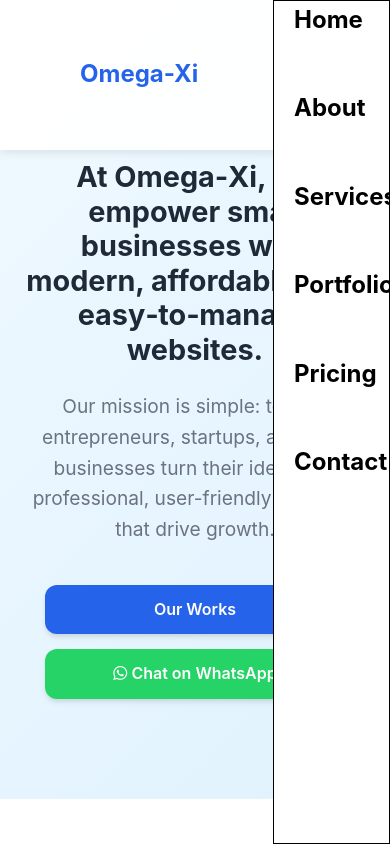
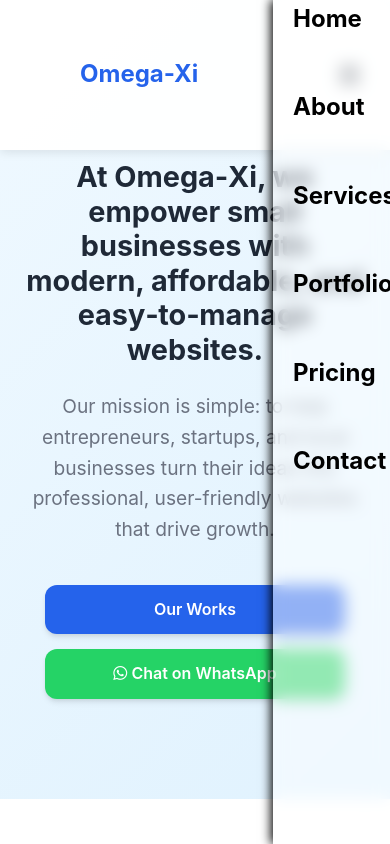
Before and after one commit to ainsteen01/omegaxi, a plain HTML site: page index.html in a window 390 px wide. Both pictures are taken after a click on the button 379 px from the left and 75 px from the top of the page. Shown: the top 844 px of the page. Drawn offline with nearby package versions, Linux system fonts and the light colour scheme.

Commit message:
Add files via upload

```diff
--- a/index.html
+++ b/index.html
@@ -374,6 +374,8 @@
 
             color: var(--text);
 
+            margin-right: 30px;
+
         }
 
         .mobile-nav-links{
@@ -1058,9 +1060,11 @@
 
                 width:30%;
 
-                border: 1px solid black;
-
-                background-color: white;
+                background-color: rgba(255, 255, 255, 0.5);
+
+                backdrop-filter: blur(8px);
+
+                box-shadow: -2px 0px 10px black;
             }
 
 
```
